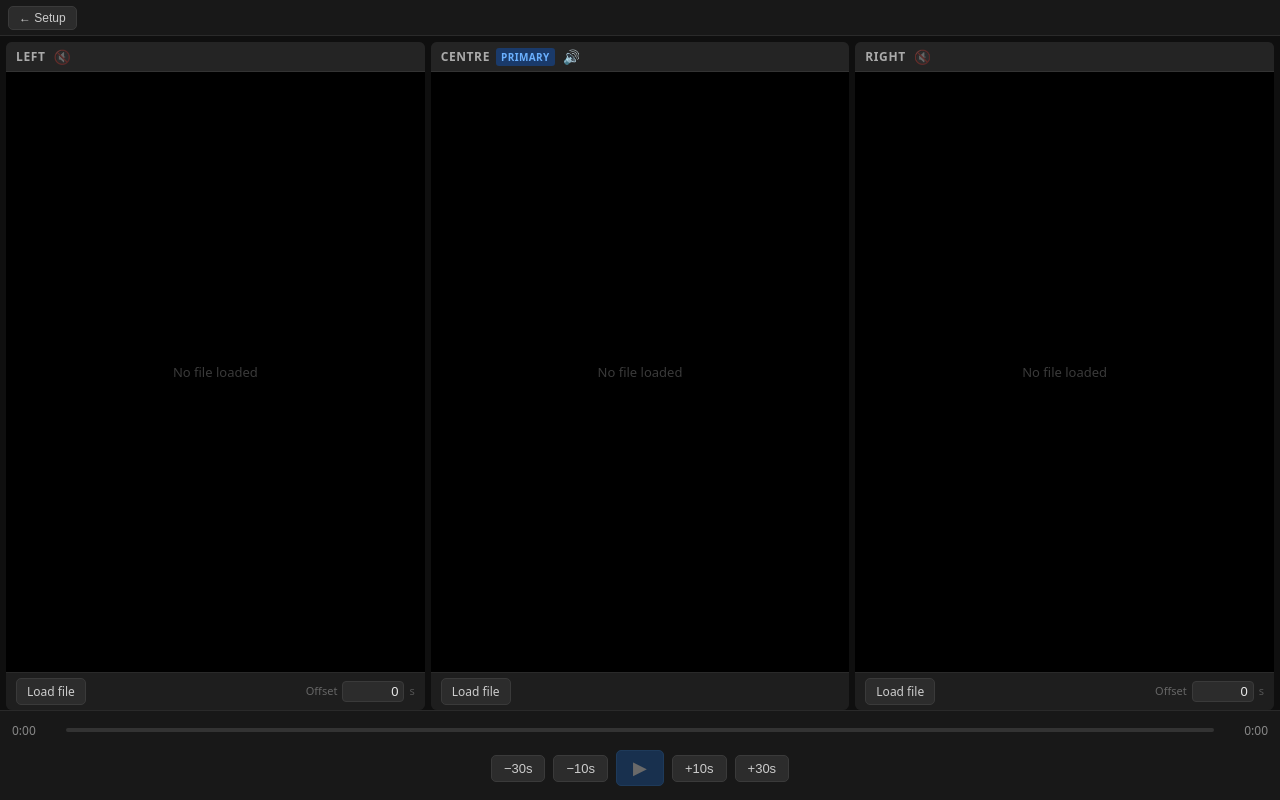
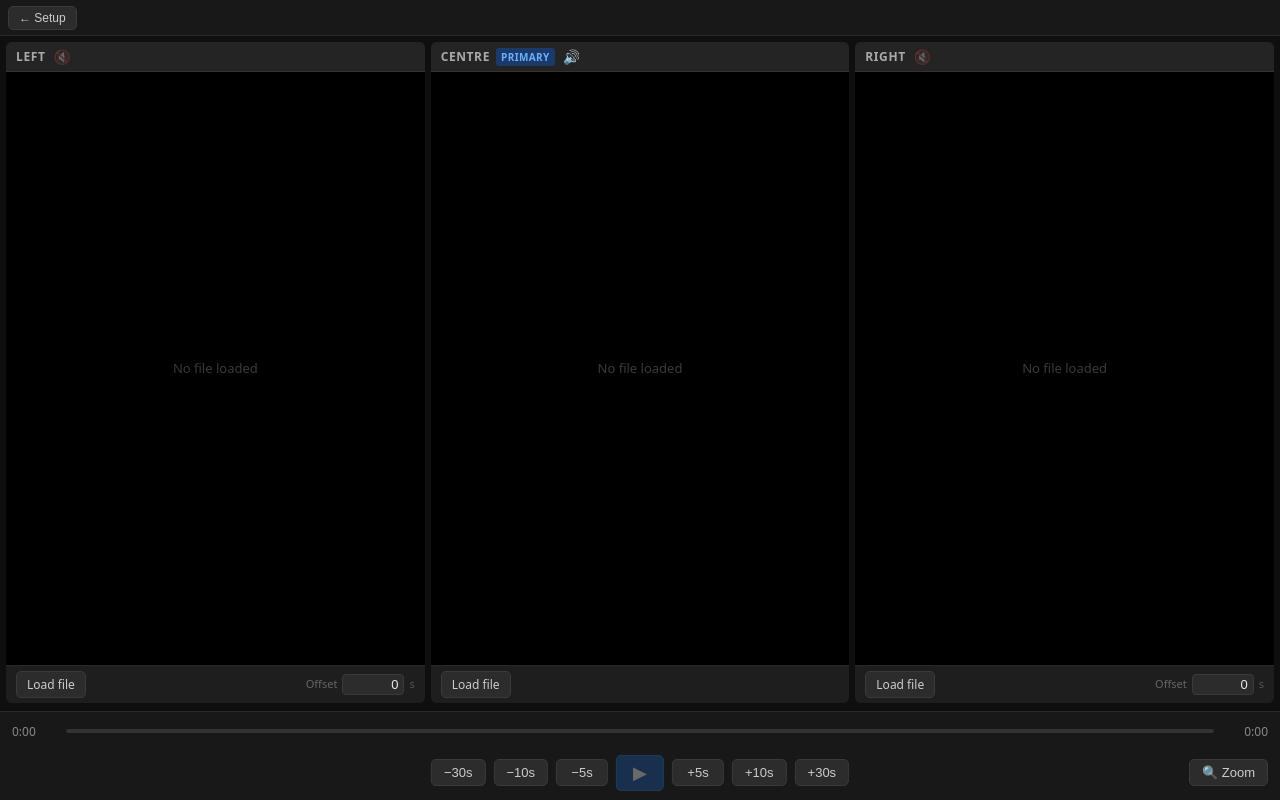
Before and after one commit to TheStaticTurtle/fastview, a Vue app: page / in a window 1280 px wide. Both pictures are taken after a click on the button "Start →". Built offline with nearby package versions, Linux system fonts and the light colour scheme.

Commit message:
Added zoom tool

```diff
--- a/src/components/PlayerPage.vue
+++ b/src/components/PlayerPage.vue
@@ -134,6 +134,12 @@ function seekTo(t) {
 }
 
 function onSkip(delta) { seekTo(currentTime.value + delta) }
+
+// ── zoom ──────────────────────────────────────────────────────────────────────
+
+const zoomActive = ref(false)
+const zoomLevel  = ref(2)
+const zoomRadius = ref(80)
 </script>
 
 <template>
@@ -153,6 +159,9 @@ function onSkip(delta) { seekTo(currentTime.value + delta) }
         :src="p.src"
         :filename="p.filename"
         :offset="p.offset"
+        :zoom-active="zoomActive"
+        :zoom-level="zoomLevel"
+        :zoom-radius="zoomRadius"
         @set-sound="onSetSound(i)"
         @update:name="panels[i].name = $event"
         @file-load="onFileLoad(i, $event)"
@@ -169,6 +178,9 @@ function onSkip(delta) { seekTo(currentTime.value + delta) }
       :duration="duration"
       :is-playing="isPlaying"
       :can-play="canPlay"
+      v-model:zoom-active="zoomActive"
+      v-model:zoom-level="zoomLevel"
+      v-model:zoom-radius="zoomRadius"
       @toggle-play="togglePlay"
       @seek="seekTo"
       @skip="onSkip"
@@ -215,6 +227,6 @@ function onSkip(delta) { seekTo(currentTime.value + delta) }
   gap: 6px;
   flex: 1;
   min-height: 0;
-  padding: 6px 6px 0;
+  padding: 6px 6px 8px;
 }
 </style>
--- a/src/components/TransportBar.vue
+++ b/src/components/TransportBar.vue
@@ -2,13 +2,19 @@
 import { ref, computed } from 'vue'
 
 const props = defineProps({
-  currentTime: { type: Number, default: 0 },
-  duration:    { type: Number, default: 0 },
+  currentTime: { type: Number,  default: 0 },
+  duration:    { type: Number,  default: 0 },
   isPlaying:   { type: Boolean, default: false },
   canPlay:     { type: Boolean, default: false },
+  zoomActive:  { type: Boolean, default: false },
+  zoomLevel:   { type: Number,  default: 2 },
+  zoomRadius:  { type: Number,  default: 80 },
 })
 
-const emit = defineEmits(['toggle-play', 'seek', 'skip'])
+const emit = defineEmits([
+  'toggle-play', 'seek', 'skip',
+  'update:zoomActive', 'update:zoomLevel', 'update:zoomRadius',
+])
 
 const isSeeking = ref(false)
 
@@ -51,14 +57,46 @@ defineExpose({ isSeeking })
       <span class="time-label right">{{ fmt(duration) }}</span>
     </div>
 
+    <div class="bottom-row">
+      <!-- playback controls (centred) -->
       <div class="btn-row">
         <button class="btn skip-btn" @click="emit('skip', -30)">−30s</button>
         <button class="btn skip-btn" @click="emit('skip', -10)">−10s</button>
+        <button class="btn skip-btn" @click="emit('skip', -5)">−5s</button>
         <button class="btn play-btn" :disabled="!canPlay" @click="emit('toggle-play')">
           {{ isPlaying ? '⏸' : '▶' }}
         </button>
+        <button class="btn skip-btn" @click="emit('skip', 5)">+5s</button>
         <button class="btn skip-btn" @click="emit('skip', 10)">+10s</button>
         <button class="btn skip-btn" @click="emit('skip', 30)">+30s</button>
+      </div>
+
+      <!-- zoom controls (right-aligned) -->
+      <div class="zoom-area">
+        <button
+          class="btn zoom-toggle" :class="{ active: zoomActive }"
+          @click="emit('update:zoomActive', !zoomActive)"
+          title="Toggle magnifier"
+        >🔍 Zoom</button>
+        <div v-if="zoomActive" class="zoom-sliders">
+          <span class="zoom-label">Level</span>
+          <input
+            type="range" class="zoom-slider"
+            min="1.5" max="8" step="0.5"
+            :value="zoomLevel"
+            @input="emit('update:zoomLevel', parseFloat($event.target.value))"
+          />
+          <span class="zoom-value">{{ zoomLevel }}×</span>
+          <span class="zoom-label">Radius</span>
+          <input
+            type="range" class="zoom-slider"
+            min="30" max="200" step="10"
+            :value="zoomRadius"
+            @input="emit('update:zoomRadius', parseFloat($event.target.value))"
+          />
+          <span class="zoom-value">{{ zoomRadius }}px</span>
+        </div>
+      </div>
     </div>
   </div>
 </template>
@@ -70,7 +108,7 @@ defineExpose({ isSeeking })
   border-top: 1px solid #2a2a2a;
   display: flex;
   flex-direction: column;
-  gap: 10px;
+  gap: 0;
   flex-shrink: 0;
 }
 
@@ -78,6 +116,7 @@ defineExpose({ isSeeking })
   display: flex;
   align-items: center;
   gap: 10px;
+  padding-bottom: 18px;
 }
 
 .time-label {
@@ -115,13 +154,40 @@ defineExpose({ isSeeking })
   margin: 0;
 }
 
+/* ── bottom row: playback centred, zoom right ── */
+.bottom-row {
+  display: flex;
+  align-items: center;
+  position: relative;
+}
+
 .btn-row {
   display: flex;
   align-items: center;
-  justify-content: center;
   gap: 8px;
+  position: absolute;
+  left: 50%;
+  transform: translateX(-50%);
 }
 
+.zoom-area {
+  display: flex;
+  align-items: center;
+  gap: 8px;
+  margin-left: auto;
+}
+
+.zoom-sliders {
+  display: flex;
+  align-items: center;
+  gap: 6px;
+  padding: 4px 10px;
+  border-radius: 6px;
+  border: 1px solid #2a7a4a;
+  background: #111e15;
+}
+
+/* ── shared button base ── */
 .btn {
   background: #2c2c2c;
   color: #ccc;
@@ -152,4 +218,29 @@ defineExpose({ isSeeking })
 }
 .play-btn:hover    { background: #2270cc; }
 .play-btn:disabled { opacity: 0.35; cursor: not-allowed; }
+
+/* ── zoom ── */
+.zoom-toggle.active {
+  background: #1a4a2a;
+  border-color: #2a7a4a;
+  color: #5dbb7a;
+}
+
+.zoom-label {
+  font-size: 11px;
+  color: #666;
+}
+
+.zoom-slider {
+  width: 72px;
+  accent-color: #4a9eff;
+  cursor: pointer;
+}
+
+.zoom-value {
+  font-size: 11px;
+  color: #aaa;
+  min-width: 36px;
+  font-variant-numeric: tabular-nums;
+}
 </style>
--- a/src/components/VideoPanel.vue
+++ b/src/components/VideoPanel.vue
@@ -1,13 +1,16 @@
 <script setup>
-import { ref, nextTick } from 'vue'
+import { ref, watch, onMounted, onUnmounted, nextTick } from 'vue'
 
 const props = defineProps({
-  name:      { type: String,  required: true },
-  isPrimary: { type: Boolean, default: false },
-  hasSound:  { type: Boolean, default: false },
-  src:       { type: String,  default: null },
-  filename:  { type: String,  default: null },
-  offset:    { type: Number,  default: 0 },
+  name:       { type: String,  required: true },
+  isPrimary:  { type: Boolean, default: false },
+  hasSound:   { type: Boolean, default: false },
+  src:        { type: String,  default: null },
+  filename:   { type: String,  default: null },
+  offset:     { type: Number,  default: 0 },
+  zoomActive: { type: Boolean, default: false },
+  zoomLevel:  { type: Number,  default: 2 },
+  zoomRadius: { type: Number,  default: 80 },
 })
 
 const emit = defineEmits([
@@ -20,10 +23,16 @@ const emit = defineEmits([
   'update:name',
 ])
 
-const videoEl = ref(null)
+// ── video + canvas refs ───────────────────────────────────────────────────────
+
+const videoEl  = ref(null)
+const canvasEl = ref(null)
+const wrapperEl = ref(null)
 defineExpose({ videoEl })
 
-const editing = ref(false)
+// ── name editing ──────────────────────────────────────────────────────────────
+
+const editing   = ref(false)
 const nameInput = ref(null)
 const editValue = ref('')
 
@@ -39,12 +48,129 @@ function commitEdit() {
   editing.value = false
 }
 
+// ── file loading ──────────────────────────────────────────────────────────────
+
 function onFileChange(e) {
   const file = e.target.files[0]
   if (!file) return
   emit('file-load', file)
   e.target.value = ''
 }
+
+// ── magnifier ─────────────────────────────────────────────────────────────────
+
+const mouse = { x: 0, y: 0, over: false }
+let rafId = null
+
+function syncCanvasSize() {
+  const c = canvasEl.value
+  if (!c) return
+  c.width  = c.offsetWidth
+  c.height = c.offsetHeight
+}
+
+function drawMagnifier() {
+  const canvas = canvasEl.value
+  const video  = videoEl.value
+  if (!canvas || !video || !video.videoWidth) return
+
+  const ctx  = canvas.getContext('2d')
+  const W    = canvas.width
+  const H    = canvas.height
+  const vW   = video.videoWidth
+  const vH   = video.videoHeight
+  const mx   = mouse.x
+  const my   = mouse.y
+  const Z    = props.zoomLevel
+  const R    = props.zoomRadius
+
+  ctx.clearRect(0, 0, W, H)
+
+  // object-fit: contain metrics
+  const scale = Math.min(W / vW, H / vH)
+  const rW    = vW * scale
+  const rH    = vH * scale
+  const ox    = (W - rW) / 2
+  const oy    = (H - rH) / 2
+
+  // map mouse (canvas px) → video px
+  const mvx = (mx - ox) / scale
+  const mvy = (my - oy) / scale
+
+  // source region in video px that fills the circle at zoom Z
+  const srcR  = R / Z / scale
+  const srcX  = mvx - srcR
+  const srcY  = mvy - srcR
+  const srcSz = srcR * 2
+
+  // clip to circle
+  ctx.save()
+  ctx.beginPath()
+  ctx.arc(mx, my, R, 0, Math.PI * 2)
+  ctx.clip()
+
+  ctx.drawImage(video, srcX, srcY, srcSz, srcSz, mx - R, my - R, R * 2, R * 2)
+  ctx.restore()
+
+  // lens border + crosshair
+  ctx.beginPath()
+  ctx.arc(mx, my, R, 0, Math.PI * 2)
+  ctx.strokeStyle = 'rgba(255,255,255,0.75)'
+  ctx.lineWidth = 2
+  ctx.stroke()
+
+  ctx.strokeStyle = 'rgba(255,255,255,0.4)'
+  ctx.lineWidth = 1
+  ctx.beginPath(); ctx.moveTo(mx - R + 6, my); ctx.lineTo(mx + R - 6, my); ctx.stroke()
+  ctx.beginPath(); ctx.moveTo(mx, my - R + 6); ctx.lineTo(mx, my + R - 6); ctx.stroke()
+}
+
+function startLoop() {
+  if (rafId) return
+  function loop() {
+    drawMagnifier()
+    rafId = requestAnimationFrame(loop)
+  }
+  rafId = requestAnimationFrame(loop)
+}
+
+function stopLoop() {
+  if (rafId) { cancelAnimationFrame(rafId); rafId = null }
+  const ctx = canvasEl.value?.getContext('2d')
+  if (ctx) ctx.clearRect(0, 0, canvasEl.value.width, canvasEl.value.height)
+}
+
+watch(
+  () => props.zoomActive && mouse.over,
+  active => active ? startLoop() : stopLoop()
+)
+
+// also re-draw immediately when zoom params change while hovering
+watch(() => [props.zoomLevel, props.zoomRadius], () => {
+  if (props.zoomActive && mouse.over) drawMagnifier()
+})
+
+function onMouseMove(e) {
+  const rect = canvasEl.value.getBoundingClientRect()
+  mouse.x = (e.clientX - rect.left) * (canvasEl.value.width  / rect.width)
+  mouse.y = (e.clientY - rect.top)  * (canvasEl.value.height / rect.height)
+  mouse.over = true
+  if (props.zoomActive && !rafId) startLoop()
+}
+
+function onMouseLeave() {
+  mouse.over = false
+  if (props.zoomActive) stopLoop()
+}
+
+// keep canvas pixels in sync with CSS size
+let ro
+onMounted(() => {
+  syncCanvasSize()
+  ro = new ResizeObserver(syncCanvasSize)
+  ro.observe(canvasEl.value)
+})
+onUnmounted(() => { ro?.disconnect(); stopLoop() })
 </script>
 
 <template>
@@ -62,15 +188,14 @@ function onFileChange(e) {
       <span v-else class="panel-label" title="Click to rename" @click="startEdit">{{ name }}</span>
       <span v-if="isPrimary" class="badge primary-badge">primary</span>
       <button
-        class="sound-btn"
-        :class="{ active: hasSound }"
-        :title="hasSound ? 'Sound source (click to mute)' : 'Switch sound to this panel'"
+        class="sound-btn" :class="{ active: hasSound }"
+        :title="hasSound ? 'Sound source' : 'Switch sound here'"
         @click="emit('set-sound')"
       >{{ hasSound ? '🔊' : '🔇' }}</button>
-      <span v-if="filename"  class="panel-filename" :title="filename">{{ filename }}</span>
+      <span v-if="filename" class="panel-filename" :title="filename">{{ filename }}</span>
     </div>
 
-    <div class="video-wrapper">
+    <div ref="wrapperEl" class="video-wrapper">
       <video
         ref="videoEl"
         :src="src ?? undefined"
@@ -82,6 +207,13 @@ function onFileChange(e) {
         @ended="emit('ended', $event)"
       />
       <div v-if="!src" class="placeholder">No file loaded</div>
+      <canvas
+        ref="canvasEl"
+        class="magnifier-canvas"
+        :class="{ active: zoomActive }"
+        @mousemove="onMouseMove"
+        @mouseleave="onMouseLeave"
+      />
     </div>
 
     <div class="panel-footer">
@@ -156,6 +288,7 @@ function onFileChange(e) {
   letter-spacing: 0.04em;
 }
 .primary-badge { background: #1a3a6a; color: #6ab0ff; }
+
 .sound-btn {
   background: none;
   border: none;
@@ -202,6 +335,18 @@ function onFileChange(e) {
   color: #3a3a3a;
   font-size: 13px;
   pointer-events: none;
+}
+
+.magnifier-canvas {
+  position: absolute;
+  inset: 0;
+  width: 100%;
+  height: 100%;
+  pointer-events: none;   /* default: no interaction */
+}
+.magnifier-canvas.active {
+  pointer-events: auto;
+  cursor: crosshair;
 }
 
 .panel-footer {
```
Lines whose indentation alone changed are shown as unchanged.
